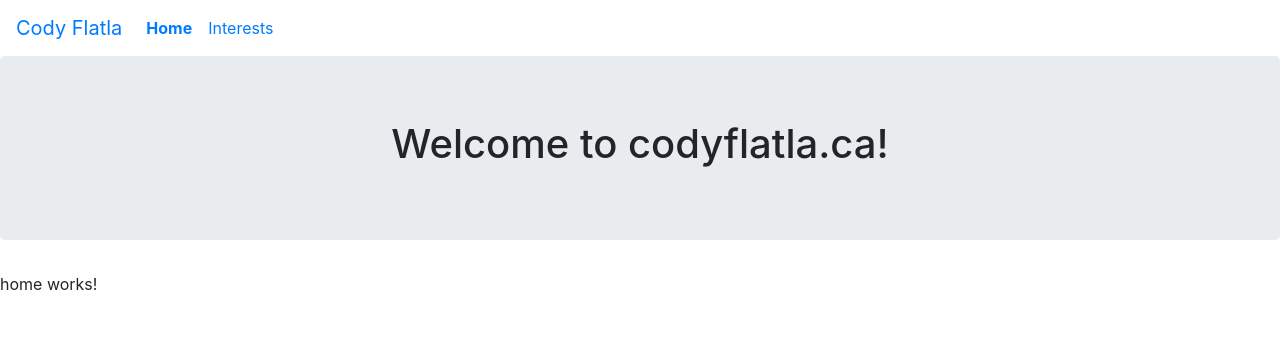
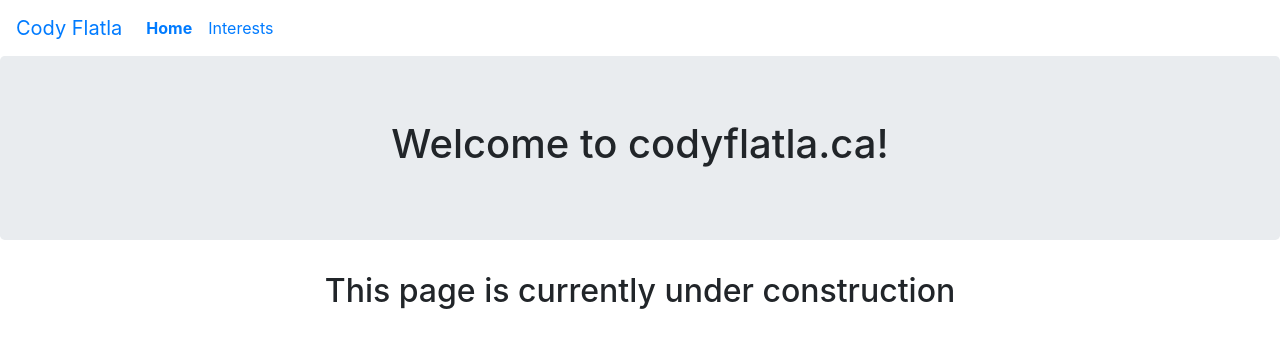
Before and after one commit to C-Flatla/personal_website, an Angular app: page /home in a window 1280 px wide. Shown: the top 348 px of the page. Built offline with nearby package versions, Linux system fonts and the light colour scheme.

Commit message:
Move jumbotron welcome from app.component to home.component

```diff
--- a/src/app/app.component.html
+++ b/src/app/app.component.html
@@ -1,8 +1,3 @@
 <app-nav-bar></app-nav-bar>
-<div class="jumbotron text-center">
-  <h1>
-    Welcome to {{ title }}!
-  </h1>
-</div>
 
 <router-outlet></router-outlet>
--- a/src/app/app.component.ts
+++ b/src/app/app.component.ts
@@ -6,5 +6,4 @@ import { Component } from '@angular/core';
   styleUrls: ['./app.component.css']
 })
 export class AppComponent {
-  title = 'codyflatla.ca';
 }
--- a/src/app/home/home.component.html
+++ b/src/app/home/home.component.html
@@ -1,3 +1,7 @@
-<p>
-  home works!
-</p>
+<div class="jumbotron text-center">
+  <h1>
+    Welcome to {{ title }}!
+  </h1>
+</div>
+
+<app-under-construction></app-under-construction>
--- a/src/app/home/home.component.ts
+++ b/src/app/home/home.component.ts
@@ -6,10 +6,8 @@ import { Component, OnInit } from '@angular/core';
   styleUrls: ['./home.component.css']
 })
 export class HomeComponent implements OnInit {
-
-  constructor() { }
+  title = "codyflatla.ca";
 
   ngOnInit() {
   }
-
 }
```
Also changed, not shown: 2 other files (tests, documents, lock files or other folders).
